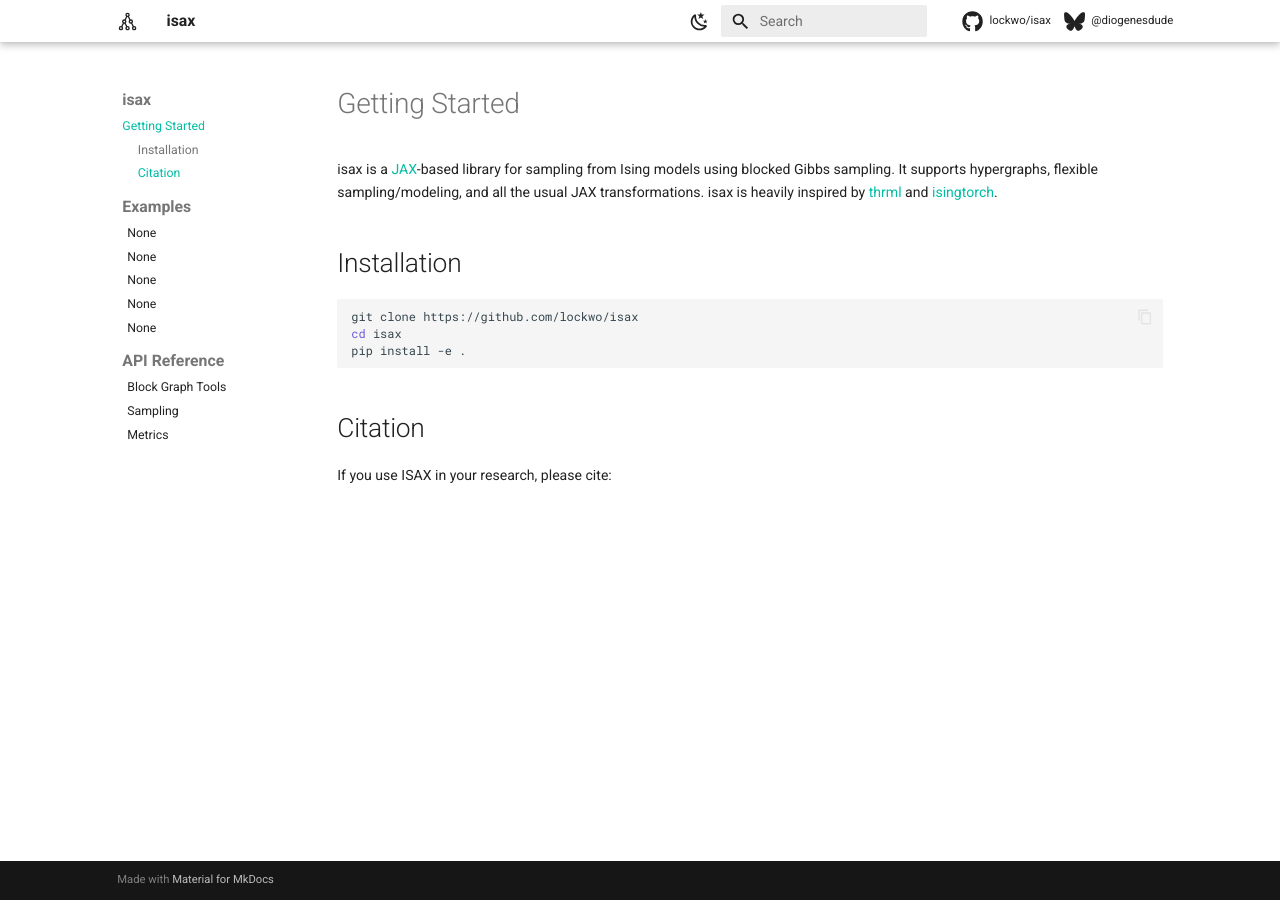
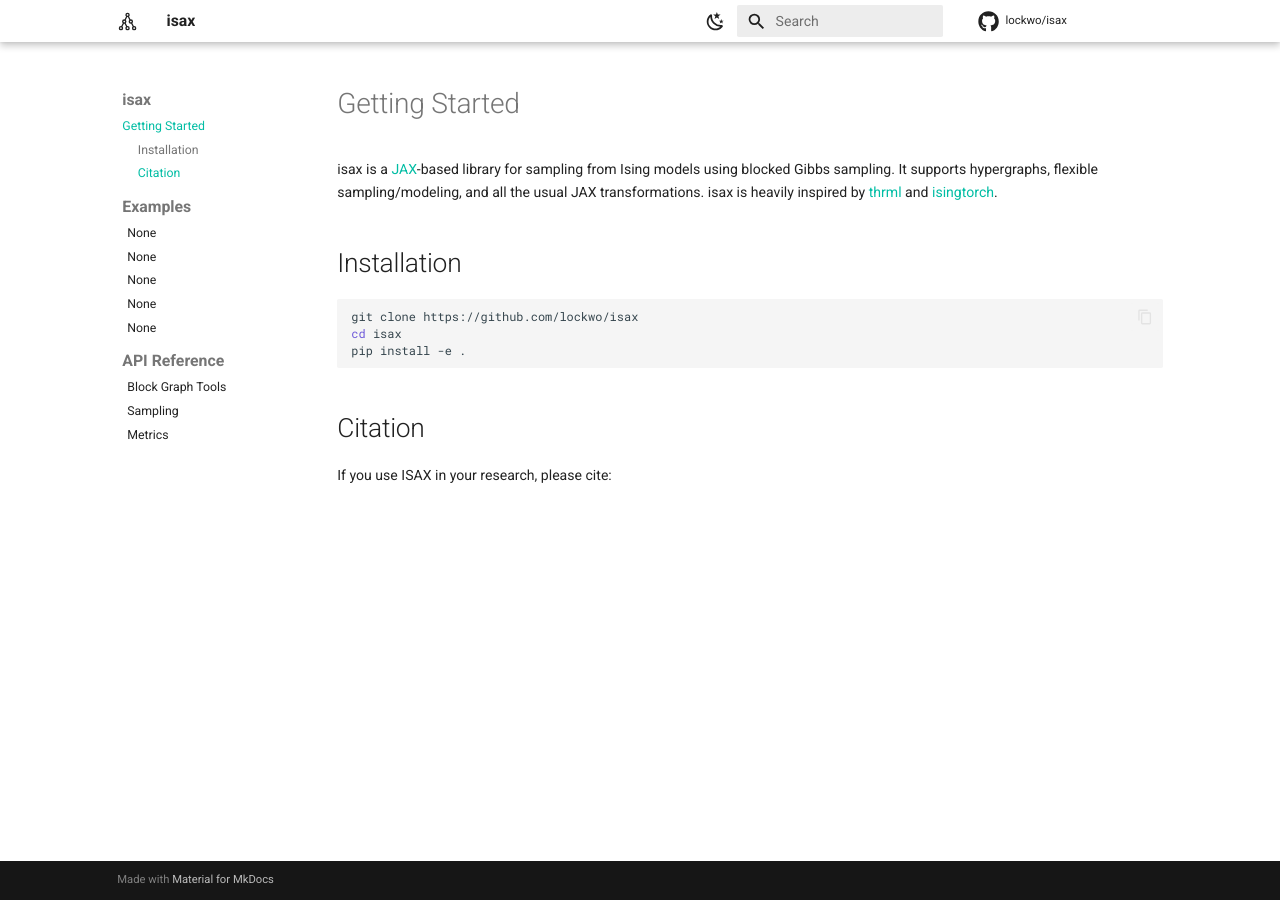
Before and after one commit to lockwo/isax, an MkDocs documentation site: the page built from docs/index.md, in a window 1280 px wide. Built offline with MkDocs 1.6.1 and Material for MkDocs 9.7.7, drawn with Linux system fonts in a browser that asks for light colours; comment, search, counter and statistics services are not loaded.

Commit message:
update docs

```diff
--- a/docs/_overrides/partials/source.html
+++ b/docs/_overrides/partials/source.html
@@ -8,11 +8,3 @@
     {{ config.repo_name }}
   </div>
 </a>
-<a href="{{ config.theme.bluesky_url }}" title="Go to Bluesky" class="md-source">
-  <div class="md-source__icon md-icon">
-    {% include "bluesky.svg" %}
-  </div>
-  <div class="md-source__repository">
-    {{ config.theme.bluesky_name }}
-  </div>
-</a>
--- a/docs/_static/custom_css.css
+++ b/docs/_static/custom_css.css
@@ -1,20 +1,6 @@
 /* Fix /page#foo going to the top of the viewport and being hidden by the navbar */
 html {
     scroll-padding-top: 50px;
-}
-
-/* Fit the Bluesky handle alongside the GitHub one in the top right. */
-div.md-header__source {
-    width: revert;
-    max-width: revert;
-}
-
-a.md-source {
-    display: inline-block;
-}
-
-.md-source__repository {
-    max-width: 100%;
 }
 
 /* Emphasise sections of nav on left hand side */
--- a/mkdocs.yml
+++ b/mkdocs.yml
@@ -24,9 +24,6 @@ theme:
         repo: fontawesome/brands/github  # GitHub logo in top right
         logo: "material/graph-outline"
     custom_dir: "docs/_overrides"
-
-    bluesky_name: "@diogenesdude"
-    bluesky_url: "https://bsky.app/profile/diogenesdude.bsky.social"
 
 site_name: isax
 site_description: Block-parallel sampling for Ising models on arbitrary graphs using JAX.
```
Also changed, not shown: docs/_overrides/bluesky.svg (deleted).
